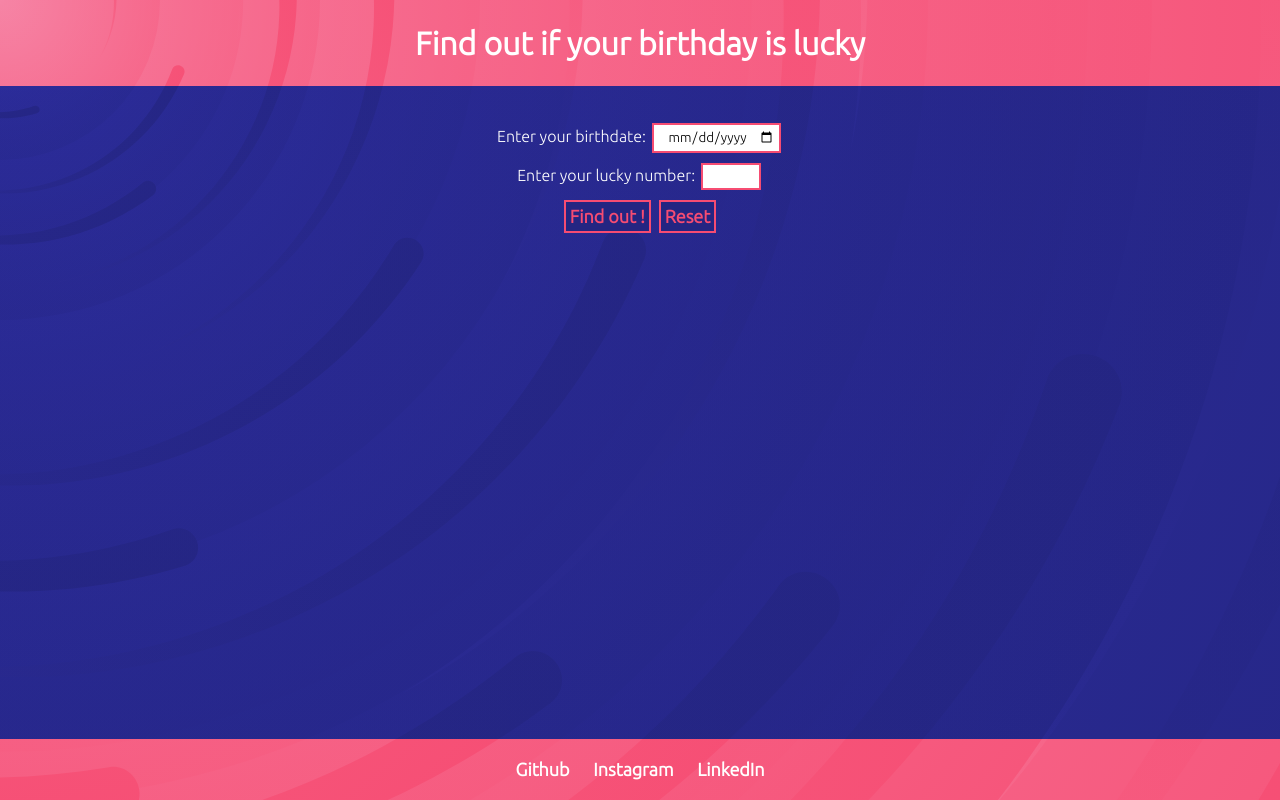
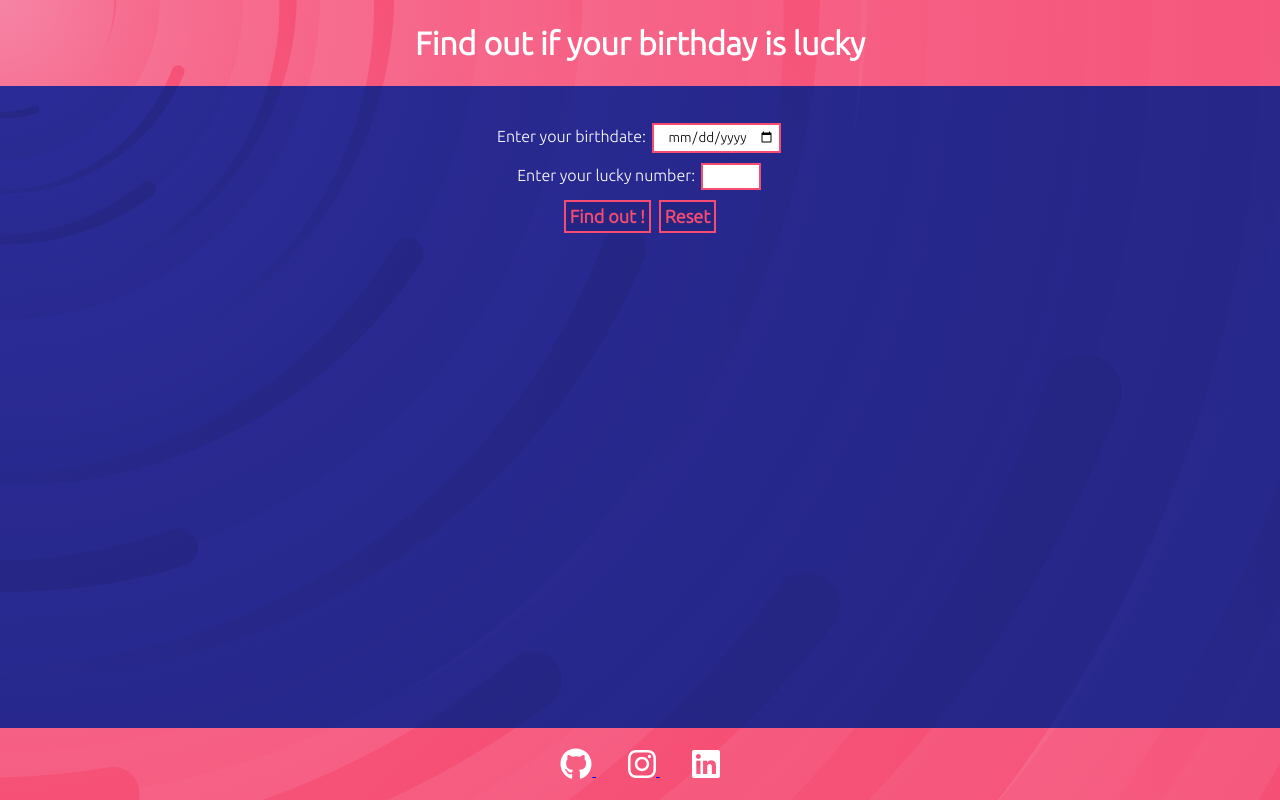
Before and after one commit to chetanchandel31/lucky-DOB, a plain HTML site: page index.html in a window 1280 px wide. Drawn offline with Linux system fonts and the light colour scheme.

Commit message:
icons added to footer

```diff
--- a/index.html
+++ b/index.html
@@ -5,6 +5,11 @@
     <meta name="viewport" content="width=device-width, initial-scale=1.0">
     <title>Lucky DOB</title>
     <link rel='stylesheet' href='./style.css'>
+    <script
+    defer
+    src="https://use.fontawesome.com/releases/v5.7.2/js/all.js"
+    integrity="sha384-0pzryjIRos8mFBWMzSSZApWtPl/5++eIfzYmTgBBmXYdhvxPc+XcFEk+zJwDgWbP"
+    crossorigin="anonymous"></script>
 </head>
 <body>
     <header>
@@ -24,15 +29,15 @@
     </div>
 
     <footer>
-        <span>
-            <a href='https://github.com/chetanchandel31'>Github</a>
-        </span>
-        <span>
-            <a href='https://www.instagram.com/chetan4s/'>Instagram</a>
-        </span>
-        <span>
-            <a href='https://www.linkedin.com/in/chetan-chandel-5b1033202'>LinkedIn</a>
-        </span>
+        <a href='https://github.com/chetanchandel31' >
+            <i class="fab fa-github icon-4x"></i>
+        </a>
+        <a href='https://www.instagram.com/chetan4s/'>
+            <span class="fab fa-instagram"></span>
+        </a>
+        <a href='https://www.linkedin.com/in/chetan-chandel-5b1033202'>
+            <span class="fab fa-linkedin"></span>
+        </a>
     </footer>
     <script src='./index.js'></script>
 </body>
--- a/style.css
+++ b/style.css
@@ -96,10 +96,17 @@ footer{
     background-size: cover;
 }
 
-footer span a {
-    text-decoration: none;
-    color: white;
-    padding: 0px 10px;
-    font-weight: bold;
-    font-size: large;
+.fa-github, .fa-instagram, .fa-linkedin{
+    font-size: xx-large;
+    color:  white;
+    transition: 0.4s;
 }
+
+.fa-github:hover, .fa-instagram:hover, .fa-linkedin:hover{
+    color:  white;
+    color: #242582;
+}
+
+footer a{
+    margin: 0 1rem;
+}
```
